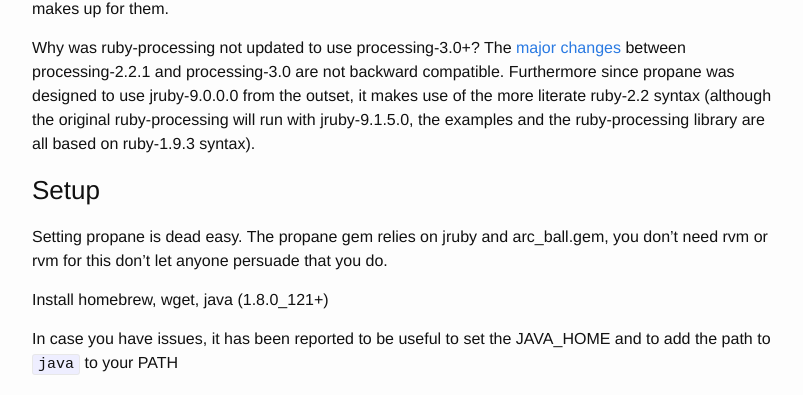
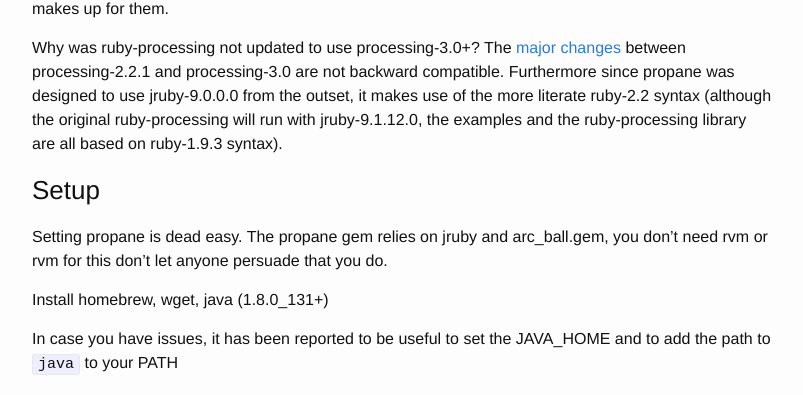
Before and after one commit to ruby-processing/propane, a Jekyll site: the page built from _posts/2015-11-21-getting.md, in a window 1280 px wide and 900 px high, scrolled down 940 px. Shown: the part 221-616 px from the top of the window, without its empty margins (238-1041 px from the left). Built offline with Jekyll 4.4.1, drawn with Linux system fonts in a browser that asks for light colours.

Commit message:
bump jdk version

```diff
--- a/_posts/2015-11-21-getting.md
+++ b/_posts/2015-11-21-getting.md
@@ -28,13 +28,13 @@
 
 Although there are some drawbacks to using the Ruby version Processing (slower start up time, and sometimes performance), having Ruby's API available to translate your ideas into sketches more than makes up for them.
 
-Why was ruby-processing not updated to use processing-3.0+? The [major changes][changes] between processing-2.2.1 and processing-3.0 are not backward compatible. Furthermore since propane was designed to use jruby-9.0.0.0 from the outset, it makes use of the more literate ruby-2.2 syntax (although the original ruby-processing will run with jruby-9.1.5.0, the examples and the ruby-processing library are all based on ruby-1.9.3 syntax).
+Why was ruby-processing not updated to use processing-3.0+? The [major changes][changes] between processing-2.2.1 and processing-3.0 are not backward compatible. Furthermore since propane was designed to use jruby-9.0.0.0 from the outset, it makes use of the more literate ruby-2.2 syntax (although the original ruby-processing will run with jruby-9.1.12.0, the examples and the ruby-processing library are all based on ruby-1.9.3 syntax).
 
 ### Setup
 
 Setting propane is dead easy. The propane gem relies on jruby and arc_ball.gem, you don't need rvm or rvm for this don't let anyone persuade that you do.
 
-Install homebrew, wget, java (1.8.0_121+)
+Install homebrew, wget, java (1.8.0_131+)
 
 In case you have issues, it has been reported to be useful to set the JAVA_HOME and to add the path to `java` to your PATH
 
```
Also changed, not shown: _posts/2016-08-18-debian.md (+1 -1 lines).
